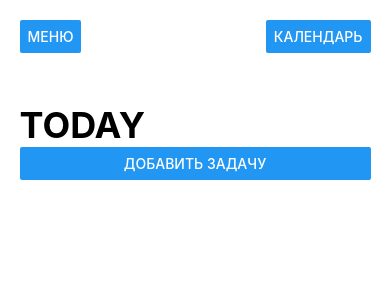
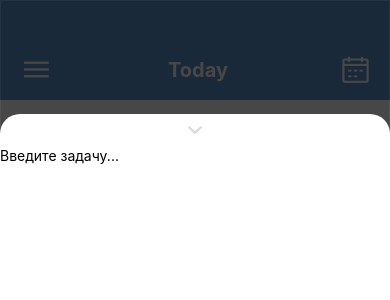
Before and after one commit to sem-a/planner-project, a React Native app: screen / in a window 390 px wide. Shown: the top 300 px of the page. Built offline with nearby package versions, Linux system fonts and the light colour scheme.

Commit message:
05.08.2022

```diff
--- a/App.js
+++ b/App.js
@@ -4,9 +4,9 @@ import Main from './components/Main';
 
 export default function App() {
   return (
-    <SafeAreaView>
+    <View>
       <Main />
-    </SafeAreaView>
+    </View>
   );
 }
 
--- a/components/AddTask.js
+++ b/components/AddTask.js
@@ -1,76 +1,21 @@
 import React from 'react';
 import { StyleSheet, View, SafeAreaView, Text, TextInput, Button } from 'react-native';
-import { globalStyles } from '../styles/style';
-import { Formik } from 'formik';
 
-let STORAGE_KEY = 'tasks';
+export default function AddTask({ addTask }) {
 
 
-export default function AddTask(setTask) {
+  return (
+    <View>
 
-  const addTask = (task) => {
-    setTask((list) => {
-        task.key = Math.random().toString();
-        return [
-            task,
-            ...list
-        ]
-    });
-    //setOpenAddTask(false);
-  }
-
-  const onChangeText = value => setTask(value);
-
-  const onSubmitEditing = () => {
-  if (!input) return;
-
-    saveData(input);
-    setTask('');
-  };
+      <TextInput placeholder='Введите задачу...' />
 
 
 
+      <View>
 
-  return (
-    <SafeAreaView>
-      <Text>Здесь вы можете добавить задачу</Text>
-
-      <View>
-        <Formik initialValues={{nameTask: '', dataTask: '', timeTask: ''}} onSubmit={ (values) => {
-          addTask(values);
-          console.log(values.nameTask)
-        } }>
-
-          {(props) => (
-            <View>
-              <TextInput
-                multiline
-                value={props.values.nameTask}
-                placeholder='Введите задачу'
-                onChangeText={onChangeText}
-                onSubmitEditing={onSubmitEditing}
-              />
-              <TextInput
-                multiline
-                value={props.values.dateTask}
-                onChangeText={onChangeText}
-                onSubmitEditing={onSubmitEditing}
-              />
-              <TextInput
-                multiline
-                value={props.values.timeTask}
-                onChangeText={onChangeText}
-                onSubmitEditing={onSubmitEditing}
-              />
-              <Button title='Добавить' onPress={props.handleSubmit} />
-            </View>
-          )}
-
-        </Formik>
       </View>
 
-
-    </SafeAreaView>
+    </View>
   );
 }
 
--- a/components/BurgerMenu.js
+++ b/components/BurgerMenu.js
@@ -4,13 +4,7 @@ import { StyleSheet, View, SafeAreaView, Text, Button } from 'react-native';
 export default function BurgerMenu() {
   return (
     <SafeAreaView>
-      <View>
-        <Button title='Настройки'/>
-        <Button title='Вход'/>
-      </View>
-      <Text>Главный экран</Text>
-      <Text>Все задачи</Text>
-      <Text>Выполненные задачи</Text>
+
     </SafeAreaView>
   );
 }
--- a/components/Calendar.js
+++ b/components/Calendar.js
@@ -4,7 +4,7 @@ import { StyleSheet, View, SafeAreaView, Text } from 'react-native';
 export default function Calendar() {
   return (
     <SafeAreaView>
-      <Text>Я календарь!</Text>
+
     </SafeAreaView>
   );
 }
--- a/components/Header.js
+++ b/components/Header.js
@@ -1,52 +1,47 @@
 import React, { useState } from 'react';
-import { StyleSheet, View, SafeAreaView, Button, Modal } from 'react-native';
-import BurgerMenu from './BurgerMenu';
-import Calendar from './Calendar';
-import { globalStyles } from '../styles/style';
+import { StyleSheet, View, SafeAreaView, Button, Modal, Text } from 'react-native';
+import { Ionicons, AntDesign} from '@expo/vector-icons';
+
+
 
 export default function Header() {
 
-    const [burgerMenu, setBurgerMenu] = useState(false);
-    const [calendar, setCalendar] = useState(false);
+
 
   return (
-    <SafeAreaView>
+    <View>
       <View style={styles.header}>
-            <Button title='Меню'  onPress={ () => { setBurgerMenu(true) } }/>
-            <Button title='Календарь' onPress={ () => { setCalendar(true) } }/>
+        <View style={styles.container}>
+          <View style={styles.headerPanel}>
+            <Ionicons name="ios-menu-outline" size={36} color="white" />
+            <Text style={styles.headerText}>Today</Text>
+            <AntDesign name="calendar" size={30} color="white" />
           </View>
-
-
-
-        <Modal visible={burgerMenu}>
-
-            <View style={globalStyles.mainContainer} >
-                <Button title="Закрыть"  onPress={ () => { setBurgerMenu(false) } }/>
-                <BurgerMenu />
         </View>
-
-        </Modal>
-
-
-        <Modal visible={calendar}>
-
-            <View style={globalStyles.mainContainer}>
-                <Button title="Закрыть" onPress={ () => { setCalendar(false) } }/>
-                <Calendar />
       </View>
-
-        </Modal>
-
-
-
-
-    </SafeAreaView>
+    </View>
   );
 }
 
 const styles = StyleSheet.create({
   header: {
+    backgroundColor: '#5F92CF',
+  },
+  container: {
+    width: '90%',
+    marginLeft: '5%',
+  },
+  headerPanel: {
     flexDirection: 'row',
+    alignItems: 'center',
     justifyContent: 'space-between',
+    paddingTop: 50,
+    paddingBottom: 10,
+    height: 100,
+  },
+  headerText: {
+    fontSize: 20,
+    fontWeight: 'bold',
+    color: 'white',
   },
 });
--- a/components/Main.js
+++ b/components/Main.js
@@ -1,92 +1,84 @@
-import React, { useEffect, useState } from 'react';
-import { StyleSheet, View, SafeAreaView, Text, Button, FlatList, TouchableOpacity, Modal, CheckBox } from 'react-native';
-import { globalStyles } from '../styles/style';
+import React, { useState } from 'react';
+import { StyleSheet, View, SafeAreaView, Text, Button, FlatList, TouchableOpacity, CheckBox } from 'react-native';
+import Header from './Header';
+import { Ionicons, Entypo } from '@expo/vector-icons';
 import AddTask from './AddTask';
-import Header from './Header';
-import AsyncStorage from '@react-native-async-storage/async-storage';
-
-
+import Modal from "react-native-modal";
 
 
 
 export default function Main() {
 
-
-    const [openAddTask, setOpenAddTask] = useState(false);
-
-    const [task, setTask] = useState('');
+    const [modalAddTask, setModalAddTask] = useState('false');
 
 
+    return (
+        <View>
 
-
-    const saveData = async () => {
-        try {
-            await AsyncStorage.setItem(STORAGE_KEY, task)
-            console.log('Сохранение успешно')
-        } catch(e) {
-            console.log('Ошибка!')
-        }
-    };
-
-    const readData = async () => {
-        try {
-            const value = await AsyncStorage.getItem(STORAGE_KEY);
-
-            if (value !== null) {
-                setTask(value);
-            }
-        } catch (e) {
-            console.log('Ошибка чтения хранилища')
-        }
-    };
-
-    useEffect(() => {
-        readData();
-    }, [])
-
-    return (
-        <SafeAreaView style={globalStyles.mainContainer}>
-            <Header />
-
-            <Modal visible={openAddTask}>
-
-                <View style={globalStyles.mainContainer}>
-                    <Button title="Закрыть"  onPress={ () => { setOpenAddTask(false) } }/>
-                    <AddTask addTask={setTask} />
+            <Modal isVisible={modalAddTask}
+                animationType='slide'
+                transparent={true}
+                backdropColor={'black'}
+                backdropOpacity= {0.72}
+                style={{width: '100%',
+                    marginBottom: 0,
+                    marginLeft: 0,
+                }}
+            >
+                <View style={styles.addTaskStyles}>
+                    <View style={styles.modalAddTask}>
+                        <Entypo name="chevron-small-down" size={30} color="black" style={styles.closeButtonAddTask}
+                            onPress={ () => setModalAddTask(false)}
+                        />
+                        <AddTask />
+                    </View>
                 </View>
 
             </Modal>
 
+            <Header />
 
-            <View style={globalStyles.mainTaskContainer}>
-                <Text style={globalStyles.mainTitle}>TODAY</Text>
+            <View style={styles.container}>
+
 
                 <View>
-
-                    <FlatList
-                        data={task}
-                        renderItem={ ({item}) => (
-                            <TouchableOpacity>
-                                <View style={globalStyles.mainTask}>
-                                    <Text>{item.nameTask}</Text>
-                                    <Text>{item.dateTask}</Text>
-                                    <Text>{item.timeTask}</Text>
-                                </View>
-                            </TouchableOpacity>
-                        ) }
-
-                    />
 
                 </View>
 
 
+                <Ionicons name="add-circle" size={100} color="#5F92CF" style={styles.addCircle}
+                onPress={ () => { setModalAddTask(true) }} />
             </View>
-
-            <Button title='Добавить задачу' onPress={ () => { setOpenAddTask(true) } }/>
-
-        </SafeAreaView>
+        </View>
     );
 }
 
 const styles = StyleSheet.create({
+    container: {
+        width: '90%',
+        marginLeft: '5%',
+        height: '100%',
+    },
+    addCircle: {
+        position: 'absolute',
+        right: -15,
+        bottom: 350,
+    },
+    closeButtonAddTask: {
+        textAlign: 'center',
+        color: '#D9D9D9',
+    },
+    addTaskStyles: {
+        flex: 1,
+        flexDirection: 'column',
+        justifyContent: 'flex-end',
+        alignItems: 'center',
+    },
+    modalAddTask: {
+        width: '100%',
+        height: 730,
+        borderTopLeftRadius: 20,
+        borderTopRightRadius: 20,
+        backgroundColor: 'white',
+    },
 });
--- a/components/TaskInfo.js
+++ b/components/TaskInfo.js
@@ -4,7 +4,7 @@ import { StyleSheet, View, SafeAreaView } from 'react-native';
 export default function TaskInfo() {
   return (
     <SafeAreaView>
-
+      <Text>Я информация о задаче</Text>
     </SafeAreaView>
   );
 }
--- a/package.json
+++ b/package.json
@@ -10,6 +10,7 @@
     "eject": "expo eject"
   },
   "dependencies": {
+    "@expo/vector-icons": "^13.0.0",
     "@react-native-async-storage/async-storage": "^1.17.7",
     "expo": "~45.0.0",
     "expo-sqlite": "^10.2.0",
@@ -18,7 +19,9 @@
     "react": "17.0.2",
     "react-dom": "17.0.2",
     "react-native": "0.68.2",
+    "react-native-modal": "^13.0.1",
     "react-native-storage": "^1.0.1",
+    "react-native-vector-icons": "^9.2.0",
     "react-native-web": "0.17.7"
   },
   "devDependencies": {
```
Also changed, not shown: components/Settings.js (+2 -5 lines), 1 other file (tests, documents, lock files or other folders). Lines whose indentation alone changed are shown as unchanged.
